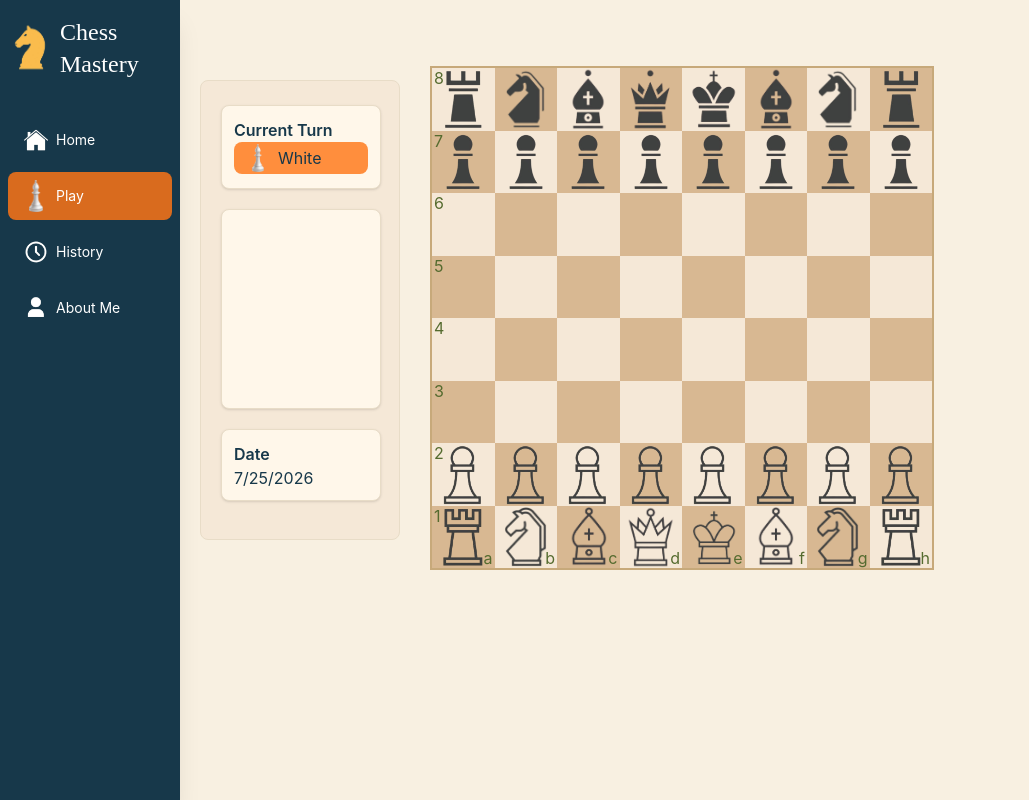
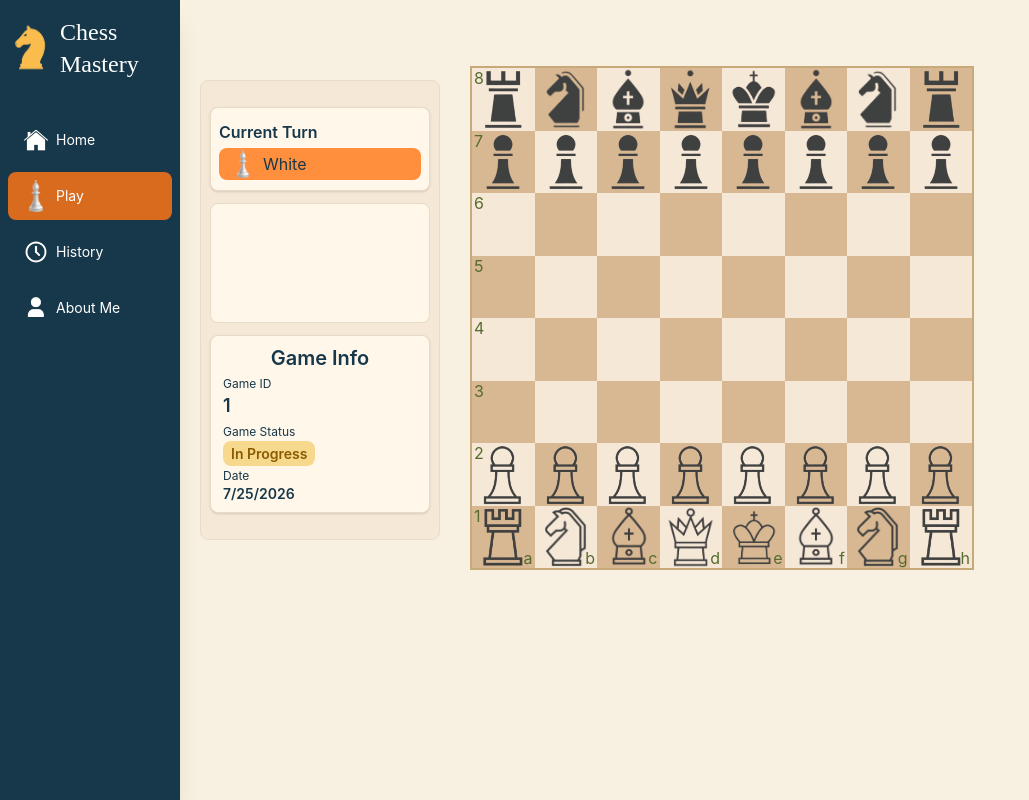
Before and after one commit to rameenali19/Chess-Game, a React (Vite) app: page /game/1 in a window 1280 px wide. Shown: the whole page, without its empty margins (0-1029 px from the left). Built offline with nearby package versions, Linux system fonts and the light colour scheme; no server answers.

Commit message:
Added game info

```diff
--- a/src/Components/GamePageInfo.jsx
+++ b/src/Components/GamePageInfo.jsx
@@ -1,15 +1,16 @@
-function Info({ turn }) {
+function Info({ turn, checkMate, staleMate, id }) {
 
   const src = turn === "White" ? "/white-piece-navbar.png" : "/blue-chess-piece.png";
 
   return (
-    <div className="bg-[#F5E8D7] w-50 px-5 border-[#E8DCC7] border rounded-lg mt-10">
+    <div className="bg-[#F5E8D7] w-60 px-5  border-[#E8DCC7] border rounded-lg
+     mt-10 flex flex-col items-center justify-center gap-3">
 
       <div className=" bg-[#FFF7EA] shadow-sm border border-[#E8DCC7]
-        px-3 h-21 w-40 mt-6 flex flex-col py-3 rounded-lg font-inter text-[#17384A]">
+        px-2 h-21 w-55 flex flex-col py-3 rounded-lg font-inter text-[#17384A]">
         <div>
-          <h1 className="font-semibold">Current Turn</h1>
-          <div className="h-8 w-full bg-[#ff8e3d] rounded-lg px-2 py-1 flex items-center ">
+          <h1 className="font-semibold ">Current Turn</h1>
+          <div className="h-8 w-full bg-[#ff8e3d] rounded-lg px-2 py-1 flex items-center mt-1">
             <img src={src} alt="piece image " className="w-8 h-7 mr-1 object-contain" />
             {turn}
           </div>
@@ -17,20 +18,42 @@ function Info({ turn }) {
       </div>
 
 
-      <div className=" bg-[#FFF7EA] shadow-sm border border-[#E8DCC7]
-        px-3 h-50 w-40 mt-5  flex flex-col py-3 rounded-lg font-inter text-[#17384A]">
-      </div>
-
-      <div className=" bg-[#FFF7EA] shadow-sm border border-[#E8DCC7]
-        px-3 h-18 w-40 mt-5 flex flex-col py-3 rounded-lg font-inter text-[#17384A]">
-        <div>
-          <h1 className="font-semibold">Date</h1>
-          <h1>{new Date().toLocaleDateString()}</h1>
-        </div>
+      <div className=" bg-[#FFF7EA]  border border-[#E8DCC7]
+        px-3 h-30 w-55 flex flex-col py-3 rounded-lg font-inter text-[#17384A]">
       </div>
 
 
+      <div className=" bg-[#FFF7EA] shadow-sm border border-[#E8DCC7] text-sm
+        px-3  w-55 flex flex-col py-2 rounded-lg font-inter text-[#17384A] gap-1 ">
+
+        <h2 className="font-semibold text-xl text-center">
+          Game Info
+        </h2>
+
+        <div>
+          <p className="text-xs ">Game ID</p>
+          <p className="text-lg font-semibold">{id}</p>
+        </div>
+
+        <div>
+          <p className="text-xs mb-1">Game Status</p>
+          <span className={` h-7 w-40 rounded-lg font-semibold py-1 px-2
+          ${checkMate || staleMate ? "bg-[#D9E8C8] text-[#3F6B2A]"
+              : "bg-[#F7D98D] text-[#8A5A00]"
+            }`}>{checkMate || staleMate ? "Completed" : "In Progress"}</span>
+        </div>
+
+        <div>
+          <p className="text-xs ">Date</p>
+          <h1 className="font-semibold">{new Date().toLocaleDateString()}</h1>
+        </div>
+
+      </div>
+
     </div>
+
   )
 }
 export default Info
+{/* <h1 className="font-semibold">Date</h1>
+          <h1>{new Date().toLocaleDateString()}</h1> */}
--- a/src/Pages/GamePage.jsx
+++ b/src/Pages/GamePage.jsx
@@ -3,6 +3,7 @@ import { useState } from "react";
 import NavBar from "../Components/NavBar";
 import { useParams } from "react-router-dom";
 import Info from "../Components/GamePageInfo";
+import { staleMate } from "../Chess/Stalemate";
 
 function GamePage() {
   const [turn, setTurn] = useState("White")
@@ -19,6 +20,9 @@ function GamePage() {
 
         <Info
           turn={turn}
+          checkMate={checkMate}
+          staleMate={isStaleMate}
+          id={id}
         />
 
         <div className="ring-2 ring-[#C7A97A] translate-y-7 h-125 w-125 grid grid-cols-8
```
